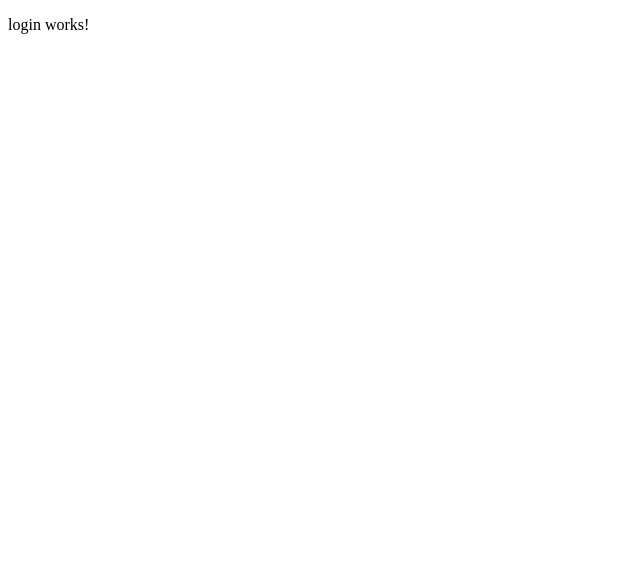
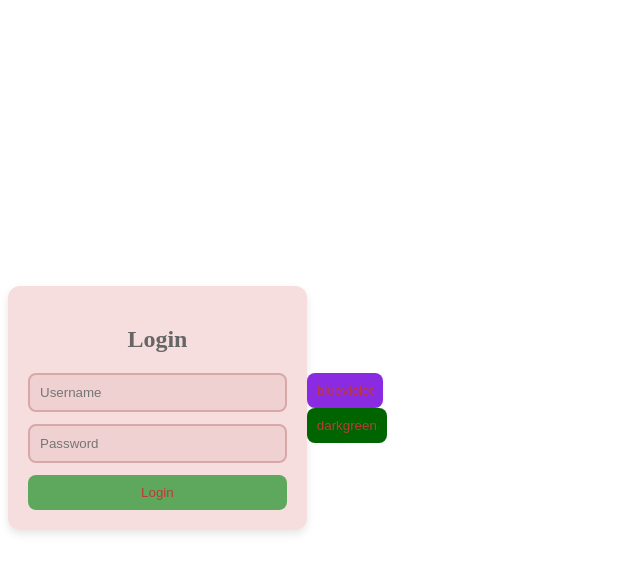
Before and after one commit to Kishan9870/infiadd-ecommerce, an Angular app: page /login in a window 1280 px wide. Shown: the top 572 px of the page, without its empty margins (0-640 px from the left). Built offline with nearby package versions, Linux system fonts and the light colour scheme.

Commit message:
added demo theme code

```diff
--- a/angular.json
+++ b/angular.json
@@ -30,7 +30,27 @@
               "src/assets"
             ],
             "styles": [
-              "src/styles.scss"
+              "src/styles.scss",
+              {
+                "input": "src/assets/themes/blueviolet.scss",
+                "bundleName": "blueviolet",
+                "inject": false
+              },
+              {
+                "input": "src/assets/themes/darkgreen.scss",
+                "bundleName": "blue",
+                "inject": false
+              },
+              {
+                "input": "src/assets/themes/white.css",
+                "bundleName": "white",
+                "inject": false
+              },
+              {
+                "input": "src/assets/themes/light.css",
+                "bundleName": "light",
+                "inject": false
+              }
             ],
             "scripts": []
           },
--- a/src/app/pages/admin/login/login.component.html
+++ b/src/app/pages/admin/login/login.component.html
@@ -1 +1,17 @@
-<p>login works!</p>
+<div class="container">
+    <div class="card">
+        <h2>Login</h2>
+        <form>
+            <input type="text" id="username" name="username" placeholder="Username" required>
+            <input type="password" id="password" name="password" placeholder="Password" required>
+            <button type="submit">Login</button>
+        </form>
+    </div>
+
+    <br>
+
+    <div class="theme-btn">
+        <button type="submit" style="background-color: blueviolet;" (click)="blueVioletClick()">blueviolet</button>
+        <button type="submit" style="background-color: darkgreen;" (click)="darkGreenClick()">darkgreen</button>
+    </div>
+</div>
--- a/src/app/pages/admin/login/login.component.ts
+++ b/src/app/pages/admin/login/login.component.ts
@@ -1,12 +1,40 @@
-import { Component } from '@angular/core';
+import { Component, Inject } from '@angular/core';
+import { RouterOutlet } from '@angular/router';
+import { ThemeService } from '../../../services/theme.service';
+import { DOCUMENT } from '@angular/common';
 
 @Component({
   selector: 'app-login',
   standalone: true,
-  imports: [],
+  imports: [RouterOutlet],
   templateUrl: './login.component.html',
   styleUrl: './login.component.scss'
 })
+
 export class LoginComponent {
 
+  constructor(private theme: ThemeService,
+    @Inject(DOCUMENT) private document: Document) { }
+
+  blueVioletClick() {
+    // var cards = this.document.getElementsByClassName('card');
+
+    // if (cards.length > 0) {
+    //   var card = cards[0] as HTMLElement;
+    //   card.style.backgroundColor = '#8A2BE2';
+    // }
+    // this.theme.loadTheme('blueviolet');
+    this.theme.loadTheme('white');
+
+  }
+
+  darkGreenClick() {
+    this.theme.loadTheme('light');
+    // var cards = this.document.getElementsByClassName('card');
+
+    // if (cards.length > 0) {
+    //   var card = cards[0] as HTMLElement;
+    //   card.style.backgroundColor = '#008000';
+    // }
+  }
 }
--- /dev/null
+++ b/src/app/services/theme.service.ts
@@ -0,0 +1,30 @@
+import { Injectable, Inject } from '@angular/core';
+import { DOCUMENT } from '@angular/common';
+
+@Injectable({
+  providedIn: 'root'
+})
+export class ThemeService {
+
+  constructor(@Inject(DOCUMENT) private document: Document) { }
+
+  loadTheme(themeName: string) {
+    debugger
+    const head = document.getElementsByTagName('head')[0];
+    const themeSrc = document.getElementById('client-theme') as HTMLLinkElement;
+
+    if (themeSrc) {
+      // Update the href attribute to point to the compiled CSS file
+      themeSrc.href = `${themeName}.css`;
+    } else {
+      const style = document.createElement('link');
+      style.id = 'client-theme';
+      style.rel = 'stylesheet';
+      // Point to the compiled CSS file
+      style.href = `${themeName}.css`;
+
+      // Append the link element to the head
+      head.appendChild(style);
+    }
+  }
+}
--- /dev/null
+++ b/src/assets/themes/blueviolet.scss
@@ -0,0 +1,55 @@
+$primary-color: #9370DB;
+$background-color: #8A2BE2;
+$common-color: #4B0082;
+
+.container {
+    width: 100%;
+    max-width: 400px;
+}
+
+.card {
+    width: 100%;
+    background-color: $background-color;
+    padding: 20px;
+    border-radius: 12px;
+    box-shadow: 0 4px 8px rgba(0, 0, 0, 0.1);
+}
+
+h2 {
+    text-align: center;
+    color: #333;
+}
+
+form {
+    display: flex;
+    flex-direction: column;
+}
+
+input {
+    padding: 10px;
+    margin-bottom: 12px;
+    border: 2px solid #ddd;
+    border-radius: 8px;
+    transition: border-color 0.3s ease-in-out;
+    outline: none;
+    color: #333;
+    background-color: $primary-color;
+}
+
+input:focus {
+    border-color: $common-color;
+}
+
+button {
+    background-color: $common-color;
+    color: #fff;
+    padding: 10px;
+    border: none;
+    border-radius: 8px;
+    cursor: pointer;
+    transition: background-color 0.3s ease-in-out;
+}
+
+button:hover {
+    background-color: $common-color;
+}
--- /dev/null
+++ b/src/assets/themes/darkgreen.scss
@@ -0,0 +1,55 @@
+$primary-color: #006400;
+$background-color: #008000;
+$common-color: #004000;
+
+.container {
+    width: 100%;
+    max-width: 400px;
+}
+
+.card {
+    width: 100%;
+    background-color: $background-color;
+    padding: 20px;
+    border-radius: 12px;
+    box-shadow: 0 4px 8px rgba(0, 0, 0, 0.1);
+}
+
+h2 {
+    text-align: center;
+    color: #333;
+}
+
+form {
+    display: flex;
+    flex-direction: column;
+}
+
+input {
+    padding: 10px;
+    margin-bottom: 12px;
+    border: 2px solid #ddd;
+    border-radius: 8px;
+    transition: border-color 0.3s ease-in-out;
+    outline: none;
+    color: #333;
+    background-color: $primary-color;
+}
+
+input:focus {
+    border-color: $common-color;
+}
+
+button {
+    background-color: $common-color;
+    color: #fff;
+    padding: 10px;
+    border: none;
+    border-radius: 8px;
+    cursor: pointer;
+    transition: background-color 0.3s ease-in-out;
+}
+
+button:hover {
+    background-color: $common-color;
+}
--- /dev/null
+++ b/src/assets/themes/light.css
@@ -0,0 +1,64 @@
+.container {
+    display: flex;
+    justify-content: center;
+    align-items: center;
+    height: 100vh;
+    /* Adjust as needed */
+}
+
+.card {
+    width: 100%;
+    max-width: 400px;
+    background-color: #f7dede;
+    /* Light red */
+    padding: 20px;
+    border-radius: 12px;
+    box-shadow: 0 4px 8px rgba(0, 0, 0, 0.1);
+}
+
+h2 {
+    text-align: center;
+    color: #666;
+    /* Dark gray */
+}
+
+form {
+    display: flex;
+    flex-direction: column;
+}
+
+input {
+    padding: 10px;
+    margin-bottom: 12px;
+    border: 2px solid #d8a8a8;
+    /* Light red */
+    border-radius: 8px;
+    transition: border-color 0.3s ease-in-out;
+    outline: none;
+    color: #a88383;
+    /* Dark red */
+    background-color: #f0d1d1;
+    /* Light red */
+}
+
+input:focus {
+    border-color: #5ea85e;
+    /* Light green */
+}
+
+button {
+    background-color: #5ea85e;
+    /* Light green */
+    color: #be3939;
+    /* Dark red */
+    padding: 10px;
+    border: none;
+    border-radius: 8px;
+    cursor: pointer;
+    transition: background-color 0.3s ease-in-out;
+}
+
+button:hover {
+    background-color: #4d944d;
+    /* Lighter green */
+}
--- /dev/null
+++ b/src/assets/themes/white.css
@@ -0,0 +1,53 @@
+.container {
+    width: 100%;
+    max-width: 400px;
+}
+
+.card {
+    width: 100%;
+    background-color: #ee0606;
+    /* Change background color to white */
+    padding: 20px;
+    border-radius: 12px;
+    box-shadow: 0 4px 8px rgba(0, 0, 0, 0.1);
+}
+
+h2 {
+    text-align: center;
+    color: #333;
+}
+
+form {
+    display: flex;
+    flex-direction: column;
+}
+
+input {
+    padding: 10px;
+    margin-bottom: 12px;
+    border: 2px solid #a55555;
+    border-radius: 8px;
+    transition: border-color 0.3s ease-in-out;
+    outline: none;
+    color: #8d6060;
+    background-color: #926a6a;
+    /* Change background color to white */
+}
+
+input:focus {
+    border-color: #32a732;
+}
+
+button {
+    background-color: #36cc36;
+    color: #be3939;
+    padding: 10px;
+    border: none;
+    border-radius: 8px;
+    cursor: pointer;
+    transition: background-color 0.3s ease-in-out;
+}
+
+button:hover {
+    background-color: #31b831;
+}
--- a/src/styles.scss
+++ b/src/styles.scss
@@ -1 +1,3 @@
 /* You can add global styles to this file, and also import other style files */
+// @import './assets/themes/blueviolet.scss';
+// @import './assets/themes/darkgreen.scss'
```
Also changed, not shown: src/app/pages/admin/login/login.component.scss (+55 -0 lines), 1 other file (tests, documents, lock files or other folders).
